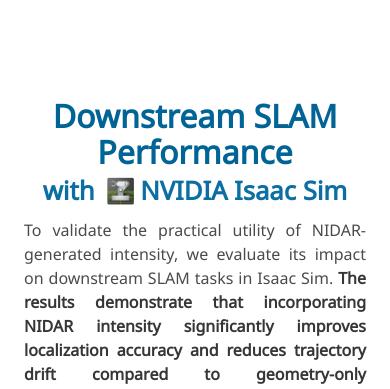
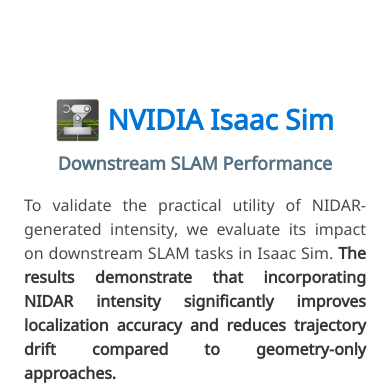
Before and after one commit to nidar-web/nidar-web.github.io, a website: page index.html in a window 390 px wide. Shown: the part 7280-7669 px from the top of the page. Drawn offline with nearby package versions, Linux system fonts and the light colour scheme; some icons are missing; a web font is replaced by a local one.

Commit message:
Promote NVIDIA Isaac Sim to the main SLAM section heading

```diff
--- a/index.html
+++ b/index.html
@@ -16,7 +16,7 @@
   <link rel="stylesheet" href="./static/css/bulma-slider.min.css">
   <link rel="stylesheet" href="./static/css/fontawesome.all.min.css">
   <link rel="stylesheet" href="https://cdn.jsdelivr.net/gh/jpswalsh/academicons@1/css/academicons.min.css">
-  <link rel="stylesheet" href="./static/css/index.css?v=20261008-bc-no-output-note">
+  <link rel="stylesheet" href="./static/css/index.css?v=20261008-isaac-title">
   <!-- <link rel="icon" href="./static/images/favicon.svg"> -->
 
   <script src="https://ajax.googleapis.com/ajax/libs/jquery/3.5.1/jquery.min.js"></script>
@@ -589,8 +589,12 @@
     <div class="container is-max-desktop">
       <div class="columns is-centered has-text-centered">
         <div class="column is-four-fifths">
-          <div class="title-with-logo">
-            <h2 class="title is-3" style="color: #006496;font-weight: bolder; margin-bottom: 0;">Downstream SLAM Performance <span class="title-sub-line"><span class="logo-before"><img class="section-logo" src="./static/images/isaacsim.png" alt="NVIDIA Isaac Sim" loading="lazy"></span><span class="subtitle-with">NVIDIA Isaac Sim</span></span></h2>
+          <div class="isaac-slam-heading" id="isaac-sim">
+            <h2 class="title isaac-platform-title">
+              <img class="isaac-platform-logo" src="./static/images/isaacsim.png" alt="" aria-hidden="true" loading="lazy">
+              <span>NVIDIA Isaac Sim</span>
+            </h2>
+            <p class="isaac-slam-subtitle">Downstream SLAM Performance</p>
           </div>
           <div class="content has-text-justified">
             <p>
--- a/static/css/index.css
+++ b/static/css/index.css
@@ -539,6 +539,17 @@ body {
   margin-bottom: 0.75rem;
 }
 
+/* Isaac Sim is the main heading; the SLAM task stays on a secondary line. */
+.isaac-slam-heading { display: flex; flex-direction: column; align-items: center; gap: 0.6rem; margin-bottom: 1rem; scroll-margin-top: 2rem; }
+.isaac-slam-heading .isaac-platform-title { display: flex; align-items: center; justify-content: center; flex-wrap: wrap; gap: 0.7rem; margin: 0; color: #0077d8; font-size: 2.25rem; font-weight: 800; line-height: 1.2; }
+.isaac-platform-logo { display: block; flex: none; width: auto; height: 56px; }
+.isaac-slam-subtitle { margin: 0; color: #547083; font-size: 1.25rem; font-weight: 600; line-height: 1.4; }
+@media (max-width: 768px) {
+  .isaac-slam-heading .isaac-platform-title { font-size: 1.75rem; gap: 0.55rem; }
+  .isaac-platform-logo { height: 44px; }
+  .isaac-slam-subtitle { font-size: 1.125rem; }
+}
+
 /* Conference header: logo + short title (e.g., IROS 2026) */
 .conference-header {
   display: inline-flex;
```
